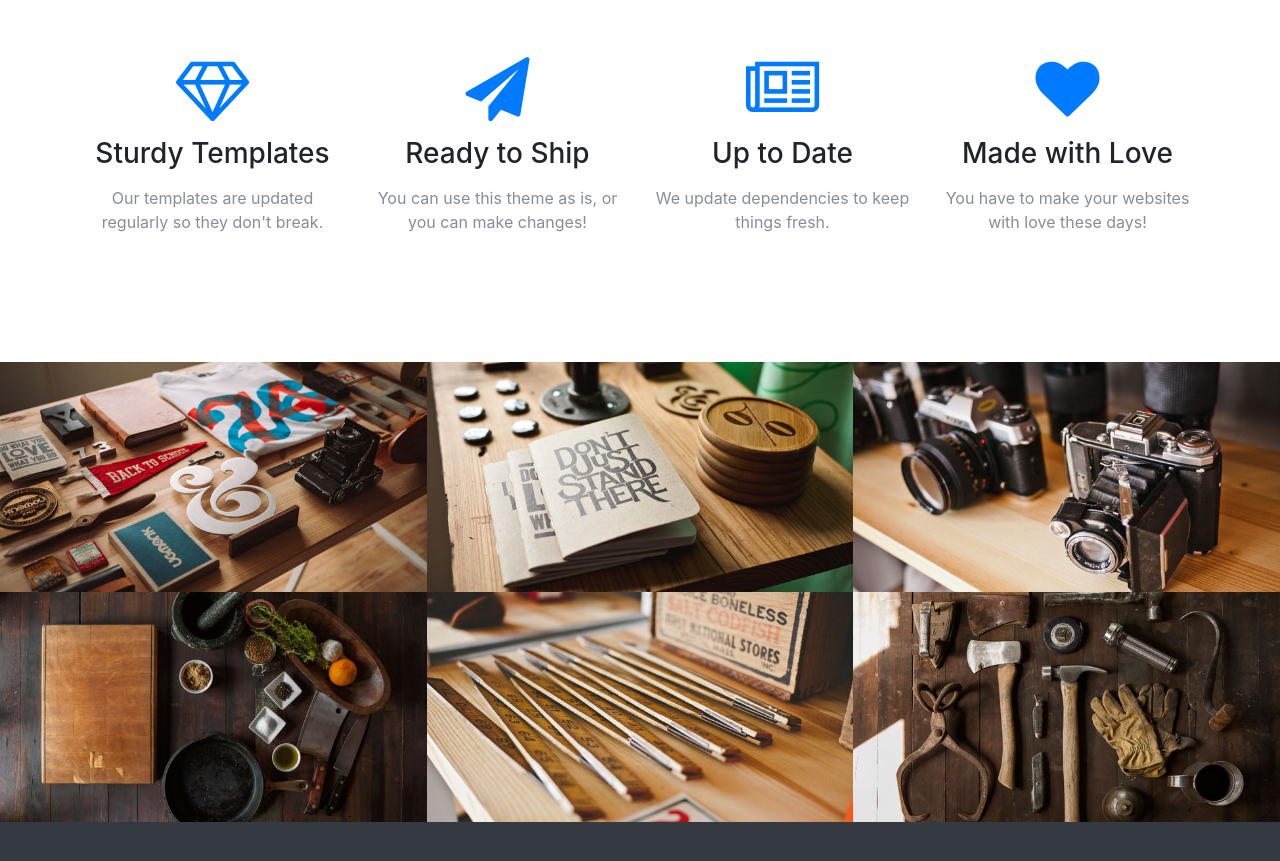
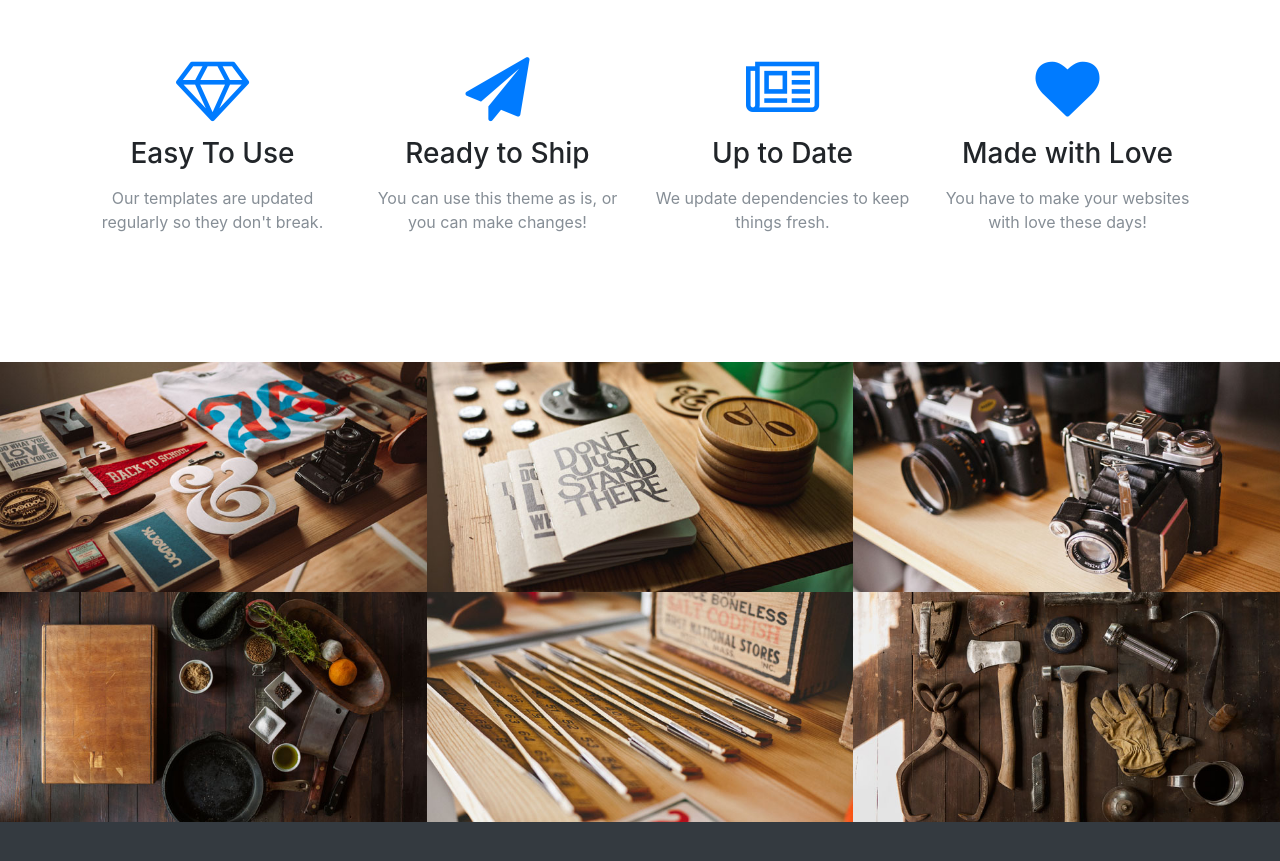
Before and after one commit to Narwhalish/RemtShareDjango, a website with bundled scripts: page index.html in a window 1280 px wide. Shown: the part 1460-2321 px from the top of the page. Built offline with nearby package versions, Linux system fonts and the light colour scheme.

Commit message:
small edits

```diff
--- a/index.html
+++ b/index.html
@@ -98,7 +98,7 @@
           <div class="col-lg-3 col-md-6 text-center">
             <div class="service-box mt-5 mx-auto">
               <i class="fa fa-4x fa-diamond text-primary mb-3 sr-icons"></i>
-              <h3 class="mb-3">Sturdy Templates</h3>
+              <h3 class="mb-3">Easy To Use</h3>
               <p class="text-muted mb-0">Our templates are updated regularly so they don't break.</p>
             </div>
           </div>
```
